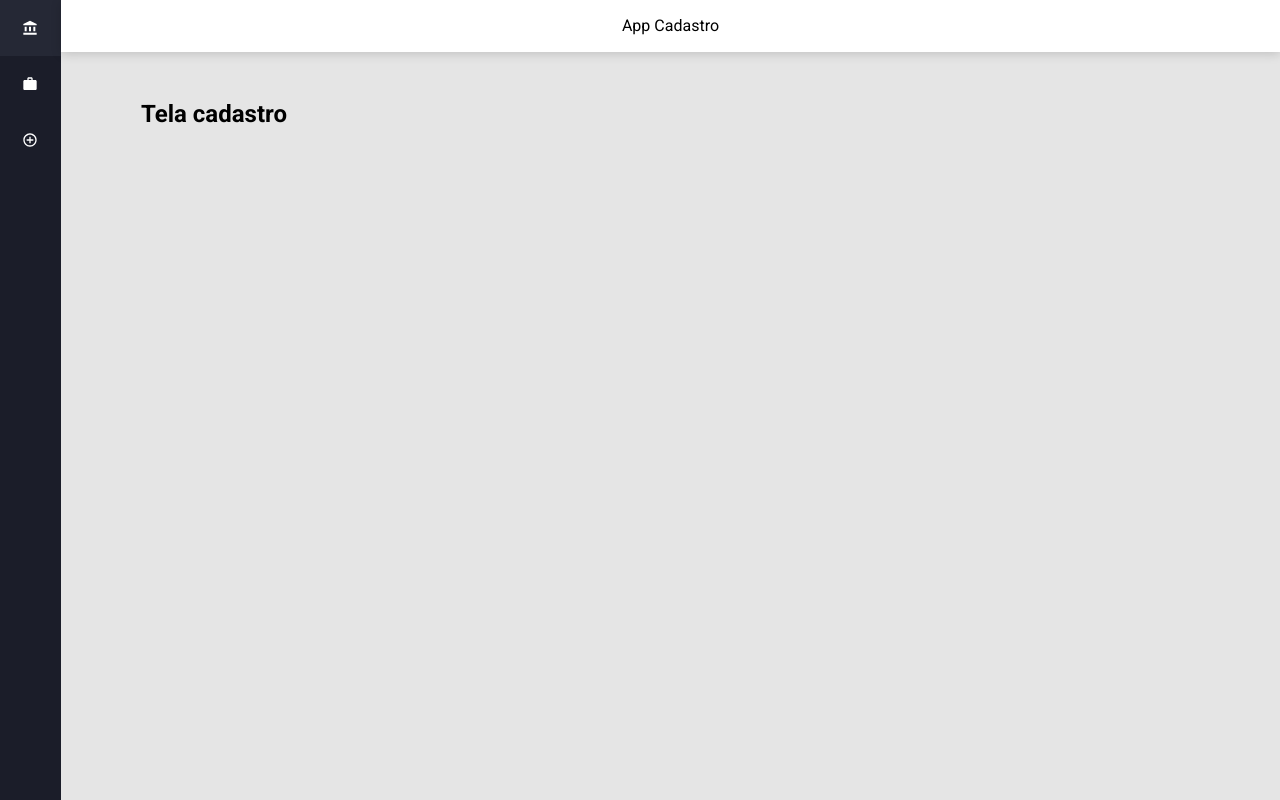
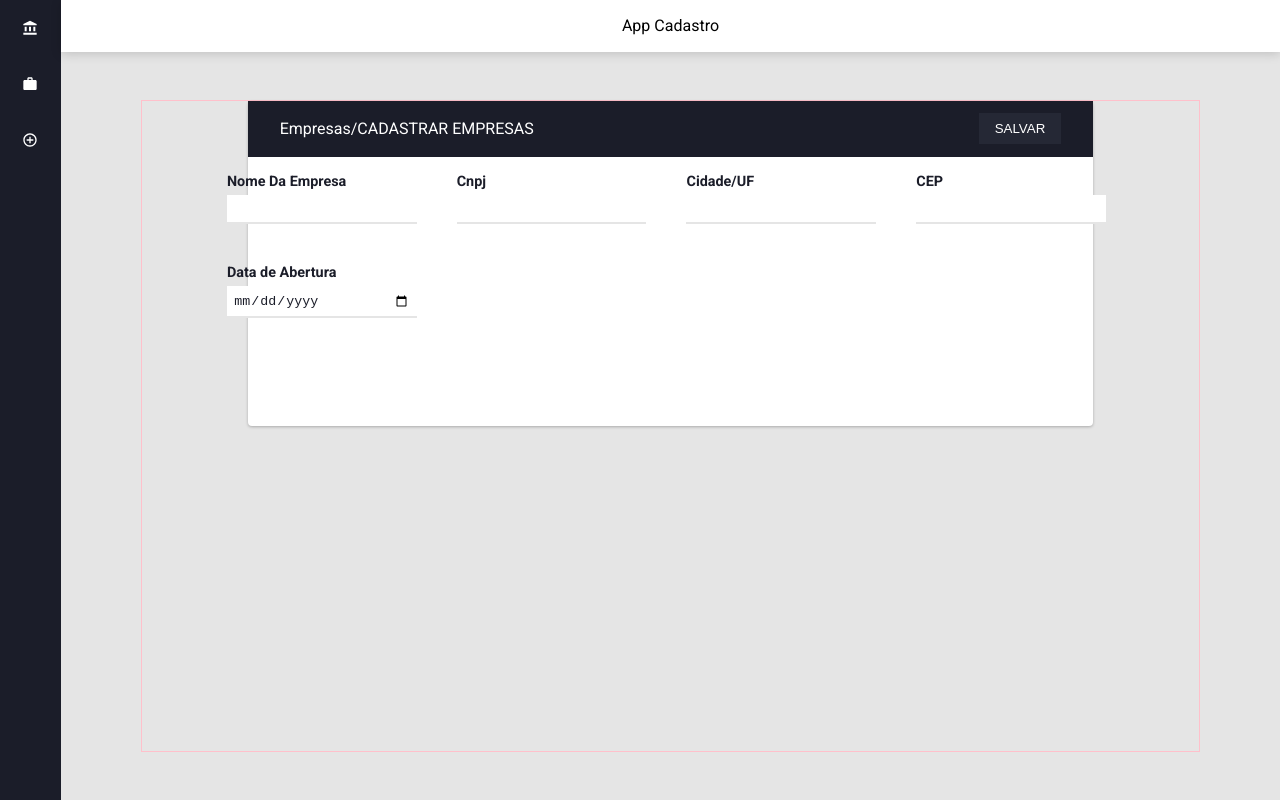
Before and after one commit to RicardoBaltazar/Dashboard-frontend, a React (Create React App) app in the folder app/: page /register in a window 1280 px wide. Built offline with nearby package versions, Linux system fonts and the light colour scheme.

Commit message:
configurando visual do formulário para registrar empresa

```diff
--- a/app/src/screen/register/index.tsx
+++ b/app/src/screen/register/index.tsx
@@ -1,8 +1,38 @@
+import styled from './styled.module.scss';
 
 const pageRegister = () => {
     return (
         <>
-            <h1>Tela cadastro</h1>
+            <section className={styled.section}>
+                <div className={styled.card}>
+                    <div className={styled.headerCard}>
+                        <p>Empresas/CADASTRAR EMPRESAS</p>
+                        <button>SALVAR</button>
+                    </div>
+                    <form className={styled.form}>
+                        <div>
+                            <label htmlFor="">Nome Da Empresa</label>
+                            <input type="text" />
+                        </div>
+                        <div>
+                            <label htmlFor="">Cnpj</label>
+                            <input type="number" />
+                        </div>
+                        <div>
+                            <label htmlFor="">Cidade/UF</label>
+                            <input type="text" />
+                        </div>
+                        <div>
+                            <label htmlFor="">CEP</label>
+                            <input type="number" />
+                        </div>
+                        <div>
+                            <label htmlFor="">Data de Abertura</label>
+                            <input type="date" />
+                        </div>
+                    </form>
+                </div>
+            </section>
         </>
     )
 }
--- /dev/null
+++ b/app/src/screen/register/styled.module.scss
@@ -0,0 +1,61 @@
+.section {
+    border: 1px solid pink;
+    height: 100%;
+    display: flex;
+    justify-content: center;
+    .card {
+        width: 80%;
+        height: 50%;
+        border-radius: 4px;
+        background: #FFFFFF;
+        box-shadow: 0px 1px 3px #00000042;
+
+        .headerCard{
+            height: 3.5rem;
+            width: 100%;
+            background-color: #1B1D29;
+            display: flex;
+            justify-content: space-between;
+            align-items: center;
+            color: #fff;
+            padding: 0 2rem;
+
+            button {
+                background-color: #252835;
+                color: #fff;
+                padding: 0.5rem 1rem;
+                cursor: pointer;
+                transition: 0.2s;
+                border: none;
+            }
+        }
+
+        .form {
+            display: grid;
+            grid-template-columns: 1fr 1fr 1fr 2fr;
+            align-items: center;
+            justify-content: center;
+
+
+            div {
+                display: flex;
+                flex-direction: column;
+                padding: 1rem 1rem;
+
+                label {
+                    font-size: 0.9rem;
+                    color: #1B1D29;
+                    font-weight: 700;
+                }
+
+                input {
+                    margin: 0.3rem 0.5rem 0.5rem 0;
+                    color: #1B1D29;
+                    border: none;
+                    border-bottom: 2px solid #E5E5E5;
+                    padding: 0.4rem ;
+                }
+            }
+        }
+    }
+}
```
